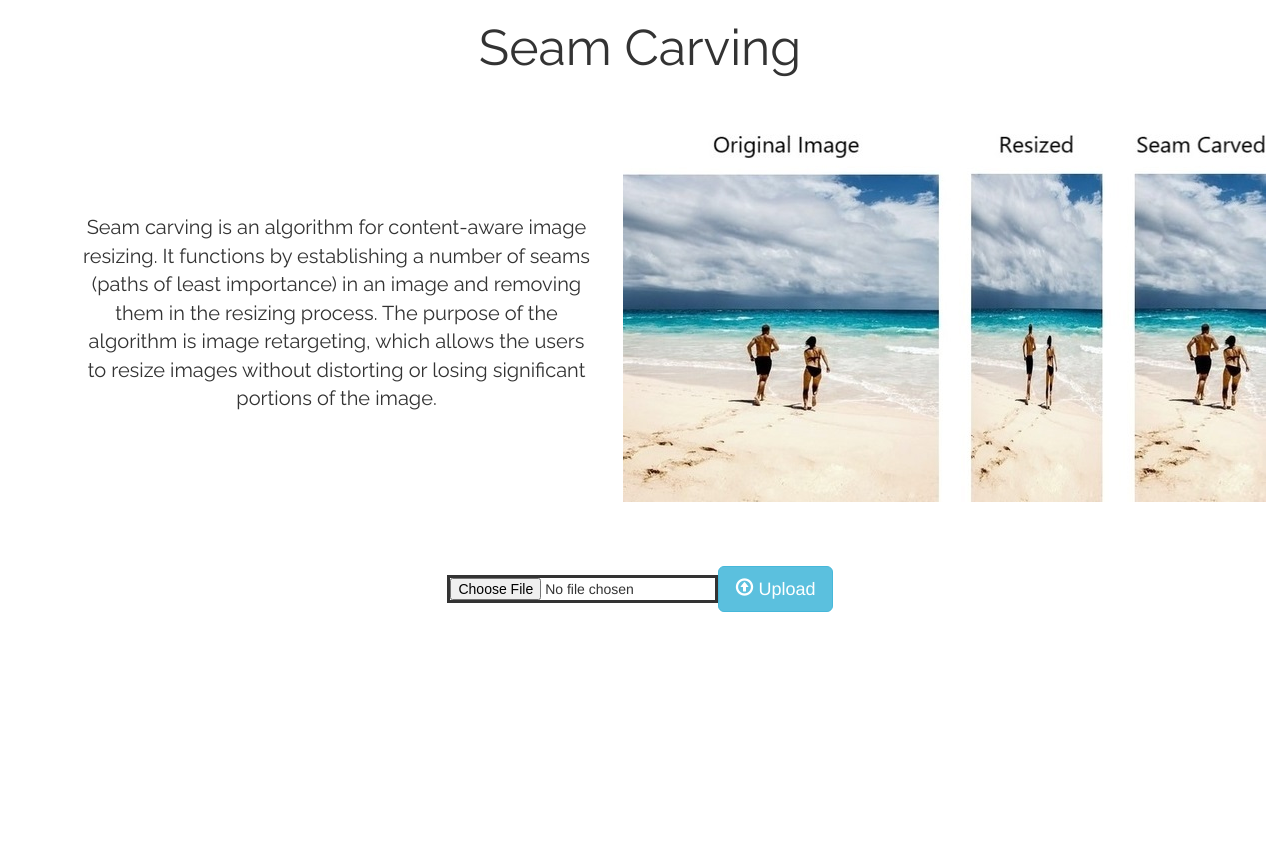
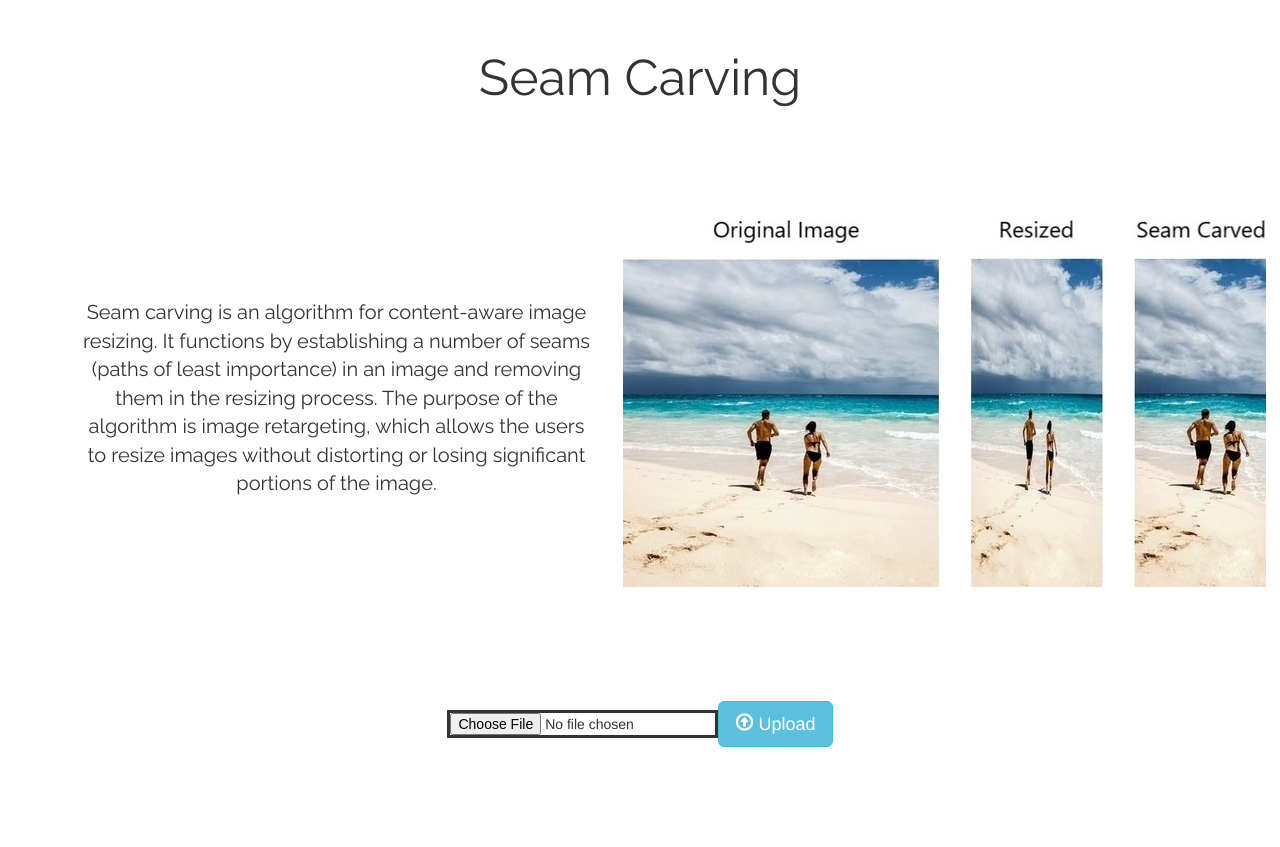
Before and after one commit to songhoseok2/Seam_Carve, a Flask app: page / in a window 1280 px wide. Before the commit the page ends 612 px from the top, so only its background shows below. Run offline with Flask 2, Linux system fonts and the light colour scheme; some libraries are stand-ins or nearby versions.

Commit message:
fixed css and jquery

```diff
--- a/static/css/style.css
+++ b/static/css/style.css
@@ -8,8 +8,8 @@ h1
 {
   font-size: 50px;
   font-family: "Raleway";
-  margin-top: 20px;
-  margin-bottom: 45px;
+  margin-top: 50px;
+  margin-bottom: 100px;
 }
 
 .page_container
@@ -23,7 +23,7 @@ h1
   flex-flow: row nowrap;
   justify-content: center;
   align-items: center;
-  margin-bottom: 50px;
+  margin-bottom: 100px;
 }
 
 .same_height_col {
--- a/static/scripts/main.js
+++ b/static/scripts/main.js
@@ -1,7 +1,7 @@
 $(document).ready(
     function()
     {
-        var SERVER_URL = "https://ancient-chamber-87494.herokuapp.com;
+        var SERVER_URL = "https://ancient-chamber-87494.herokuapp.com"
         var img_original_width;
         var img_original_height;
         var img_current_width;
```
